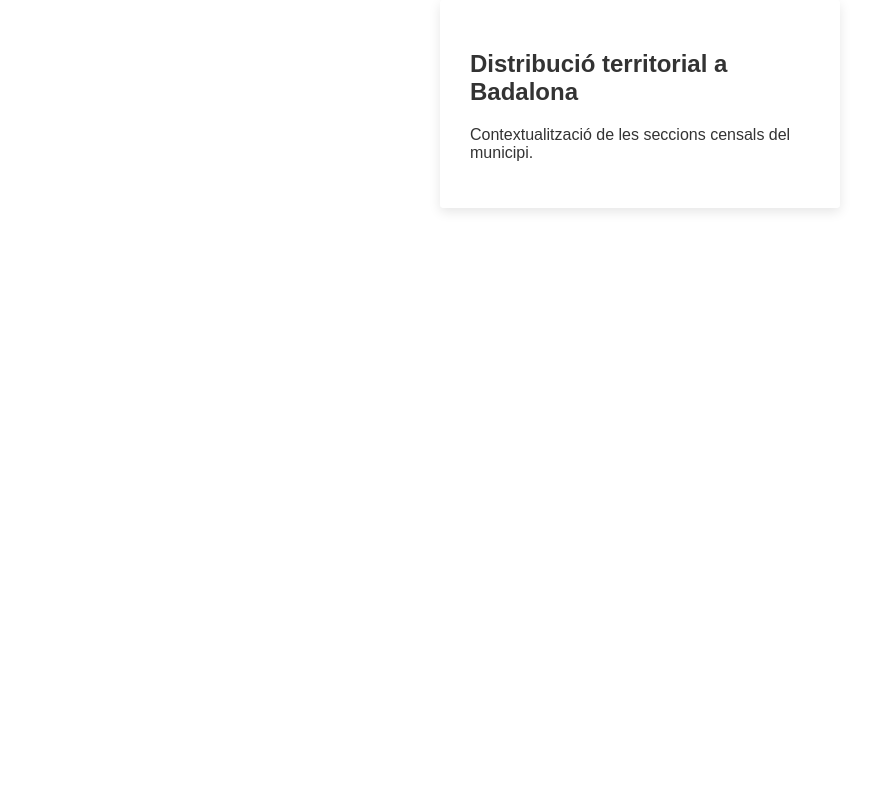
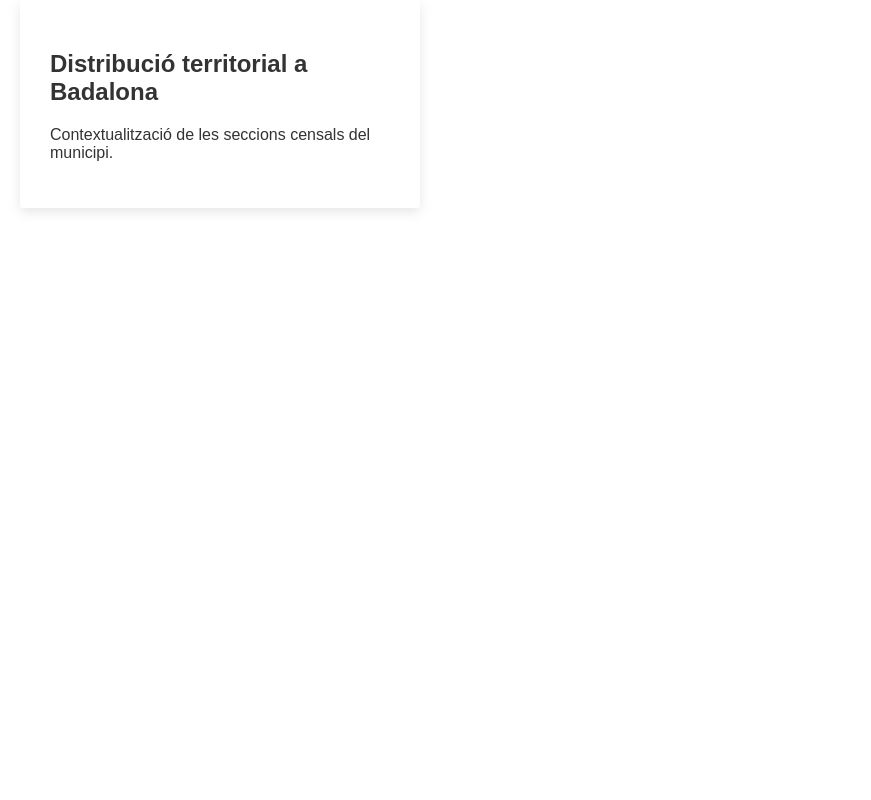
Before and after one commit to adriamezq/visor-gorg, a plain HTML site: page index.html in a window 1280 px wide. Shown: the top 800 px of the page, without its empty margins (0-871 px from the left). Drawn offline with nearby package versions, Linux system fonts and the light colour scheme; no server answers.

Commit message:
Update style.css

```diff
--- a/style.css
+++ b/style.css
@@ -23,7 +23,7 @@
 
 article {
     padding: 0 20px;
-    margin: 0 auto;
+    margin: -1000 auto;
     max-width: 400px; /* Amplada de les caixes de text */
 }
 
```
